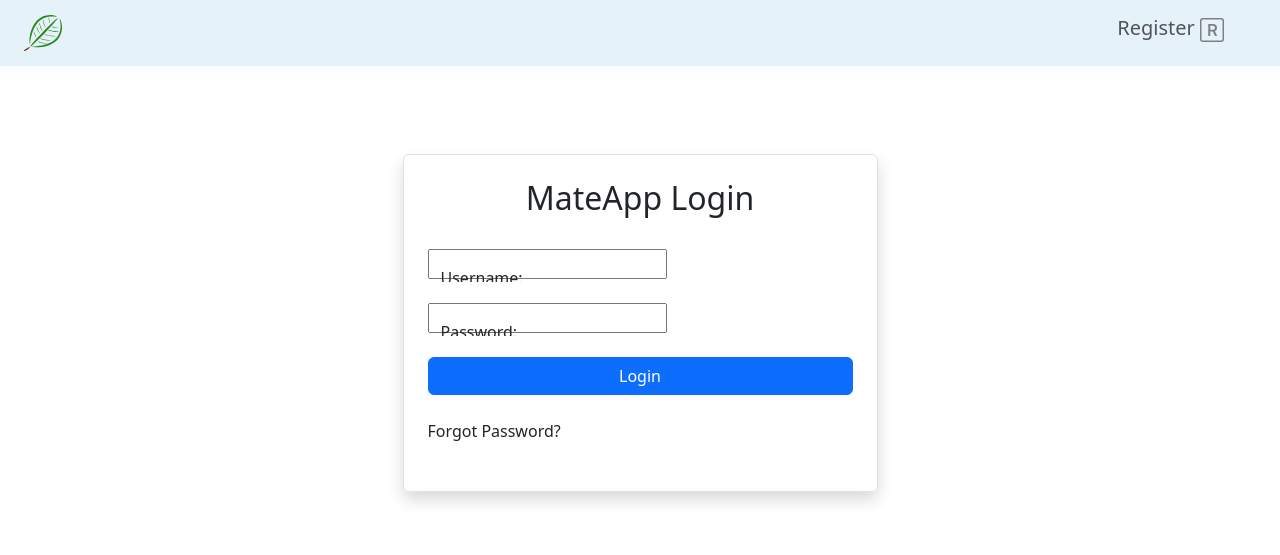
After one commit to mielnic/mateapp-directory, a Django app: template MateAppDirectory/templates/main/login.html in a window 1280 px wide. The commit adds this page. Shown: the top 555 px of the page. Run offline with Django 3.2, Linux system fonts and the light colour scheme; the template is opened without the code that fills it, so the values that code supplies are empty, except form fields; tables that the repository leaves empty hold one stand-in row (values such as "Sample post"); form fields are guessed from the names that the template uses.

Commit message:
Missing files added

```diff
--- a/MateAppDirectory/templates/main/admin_home.html
+++ b/MateAppDirectory/templates/main/admin_home.html
@@ -68,15 +68,15 @@
     <nav aria-label="Page navigation">
         <ul class="pagination">
           <li class="page-item">
-            <a class="page-link" href="/users/users/{{idxPL}}/{{idxPR}}/" aria-label="Previous">
+            <a class="page-link" href="/admin_home/{{idxPL}}/{{idxPR}}/" aria-label="Previous">
               <span aria-hidden="true">&laquo;</span>
             </a>
           </li>
           {% for link in links %}
-          <li class="page-item"><a class="page-link" id="page-link" href="/users/users/{{link.pl}}/{{link.pr}}/">{{link.page}}</a></li>
+          <li class="page-item"><a class="page-link" id="page-link" href="/admin_home/{{link.pl}}/{{link.pr}}/">{{link.page}}</a></li>
           {% endfor %}
           <li class="page-item">
-            <a class="page-link" href="/users/users/{{idxNL}}/{{idxNR}}/" aria-label="Next">
+            <a class="page-link" href="/admin_home/{{idxNL}}/{{idxNR}}/" aria-label="Next">
               <span aria-hidden="true">&raquo;</span>
             </a>
           </li>
--- /dev/null
+++ b/MateAppDirectory/templates/main/login.html
@@ -0,0 +1,35 @@
+{% extends 'main/base.html' %}
+{% load static %}
+{% load i18n %}
+{% block content %}
+
+<form method="POST">
+
+{% csrf_token %}
+
+<div class="row row-col-1 py-3 justify-content-center">
+    <div class="col shadow m-5 p-4 border col-lg-5 rounded">
+        <div style="text-align: center;">
+        <h2>MateApp Login</h2>
+        <br>
+        </div>
+            <div class="form-floating">
+                {{form.username}}
+                <label for="Username" class="form-label">{% trans "Username:" %}</label>
+            </div>
+            <br>
+            <div class="form-floating">
+                {{form.password}}
+                <label for="Password" class="form-label">{% trans "Password:" %}</label>
+            </div>
+            <br>
+        <button type="submit" class="w-100 btn btn-lg-5 btn-primary">Login</button>
+        <div>
+            <br>
+            <a class="nav-link" href="/users/password_reset/">{% trans "Forgot Password?" %}</a>
+            <br>
+        </div>
+    </div>
+</div>
+<script src="{% static 'main/js/login.js' %}"></script>
+{% endblock %}
--- a/MateAppDirectory/templates/users/create_user.html
+++ b/MateAppDirectory/templates/users/create_user.html
@@ -68,7 +68,7 @@
             <p>
                 <div class="col d-flex justify-content-center px-5 py-3 col-lg-10">
                     <p><button class="btn btn-primary px-4 mx-5" type="submit">{% trans "Save" %}</button></p>
-                    <p><a href="/users/users/0/10/" class="btn btn-secondary px-4" role="button">{% trans "Cancel" %}</a></p>
+                    <p><a href="/admin_home/0/10/" class="btn btn-secondary px-4" role="button">{% trans "Cancel" %}</a></p>
                 </div>
             </p>
         </div>
```
Also changed, not shown: MateAppDirectory/static_base/main/images/login.svg (added), 1 other file.
